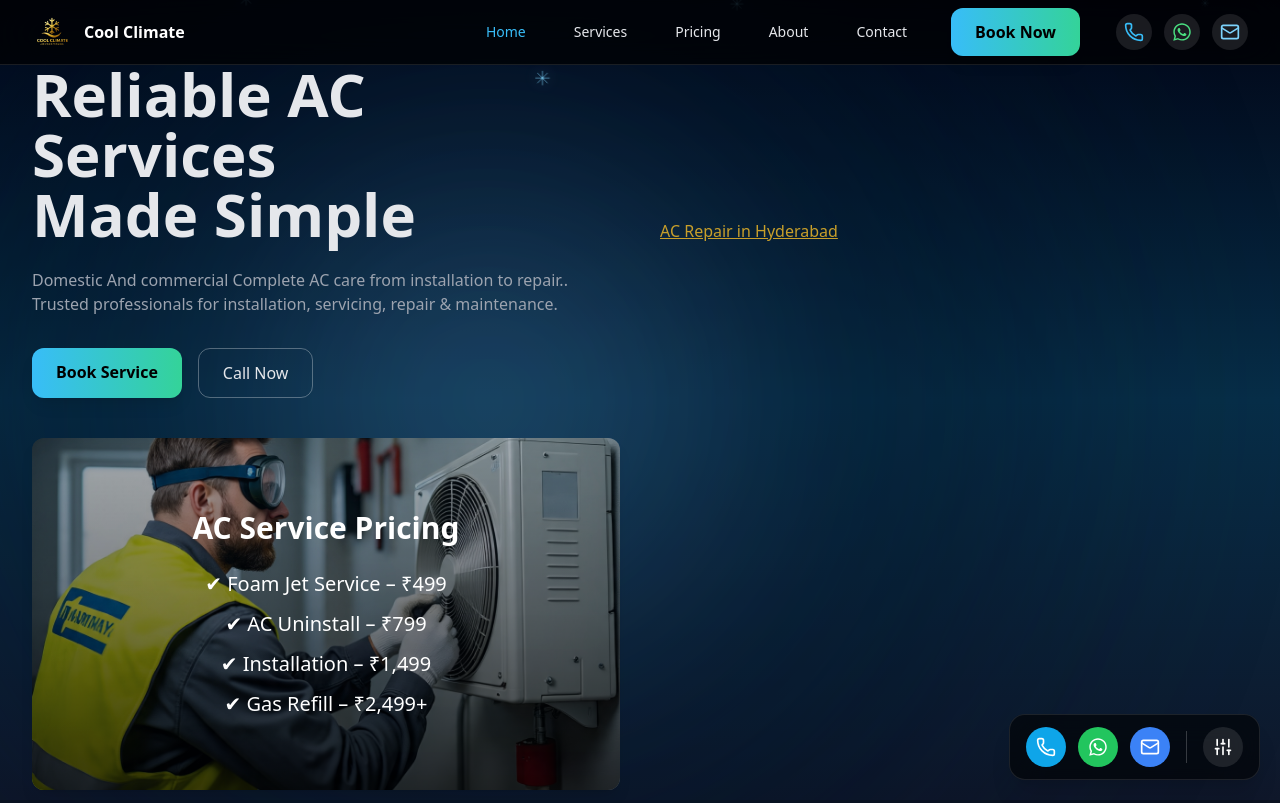
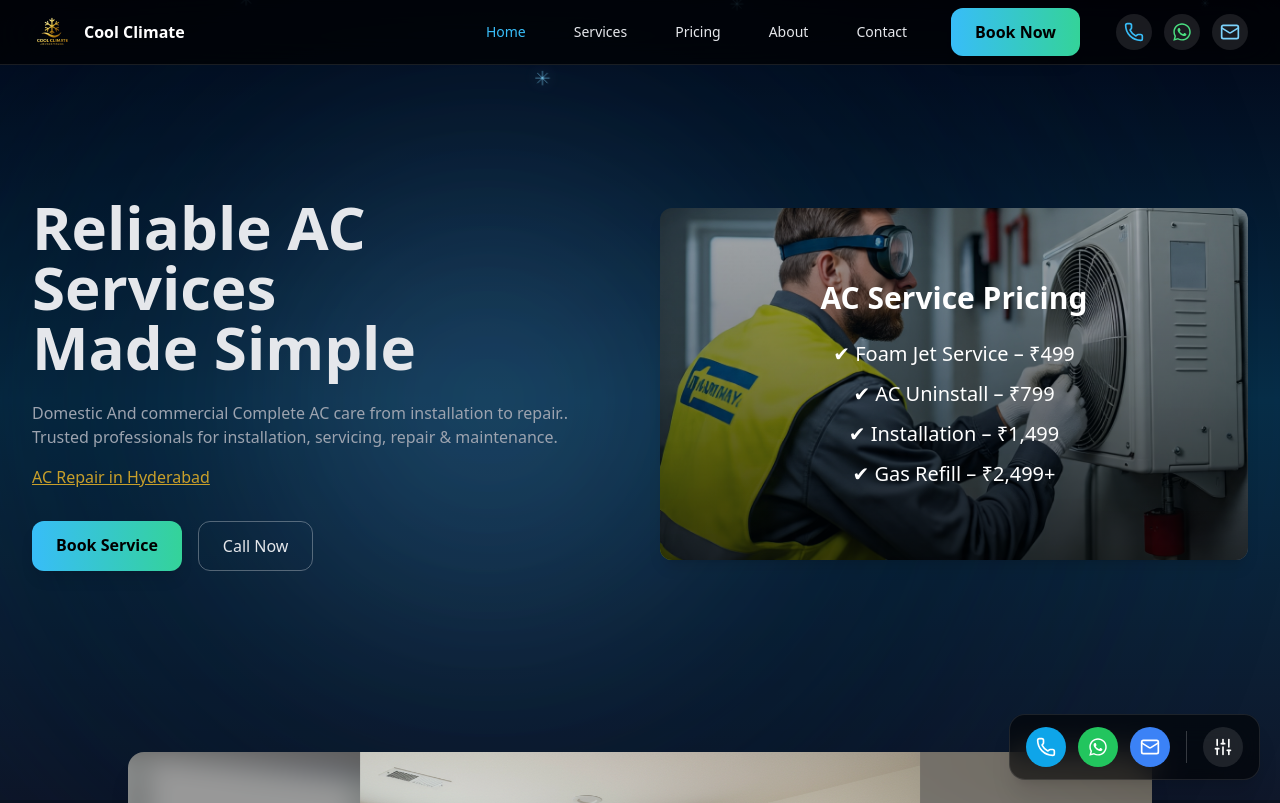
Before and after one commit to jacksyswain/Cool-Climate-Air-Conditioning, a React (Vite) app: page / in a window 1280 px wide. Shown: the top 803 px of the page. Built offline with nearby package versions, Linux system fonts and the light colour scheme.

Commit message:
new auth logic added

```diff
--- a/src/pages/Home.jsx
+++ b/src/pages/Home.jsx
@@ -215,6 +215,16 @@ export default function Home() {
               servicing, repair & maintenance.
             </p>
 
+            {/* ✅ SEO INTERNAL LINK ADDED HERE */}
+            <div className="mt-4">
+              <Link
+                to="/ac-repair-hyderabad"
+                className="text-[#C89F2A] underline font-medium"
+              >
+                AC Repair in Hyderabad
+              </Link>
+            </div>
+
             <div className="mt-8 flex gap-4">
               <Link to="/booking" className="btn-primary">
                 Book Service
@@ -224,13 +234,8 @@ export default function Home() {
               </a>
             </div>
           </div>
-          <Link
-            to="/ac-repair-hyderabad"
-            className="text-[#C89F2A] underline"
-          >
-            AC Repair in Hyderabad
-          </Link>
-          {/* PRICING CARD */}
+
+          {/* RIGHT PRICING CARD */}
           <div className="relative h-80 md:h-[22rem] rounded-xl overflow-hidden shadow-lg">
             <div
               className="absolute inset-0 bg-cover bg-center opacity-80"
@@ -251,6 +256,7 @@ export default function Home() {
               </ul>
             </div>
           </div>
+
         </div>
       </section>
 
```
Lines whose indentation alone changed are shown as unchanged.
